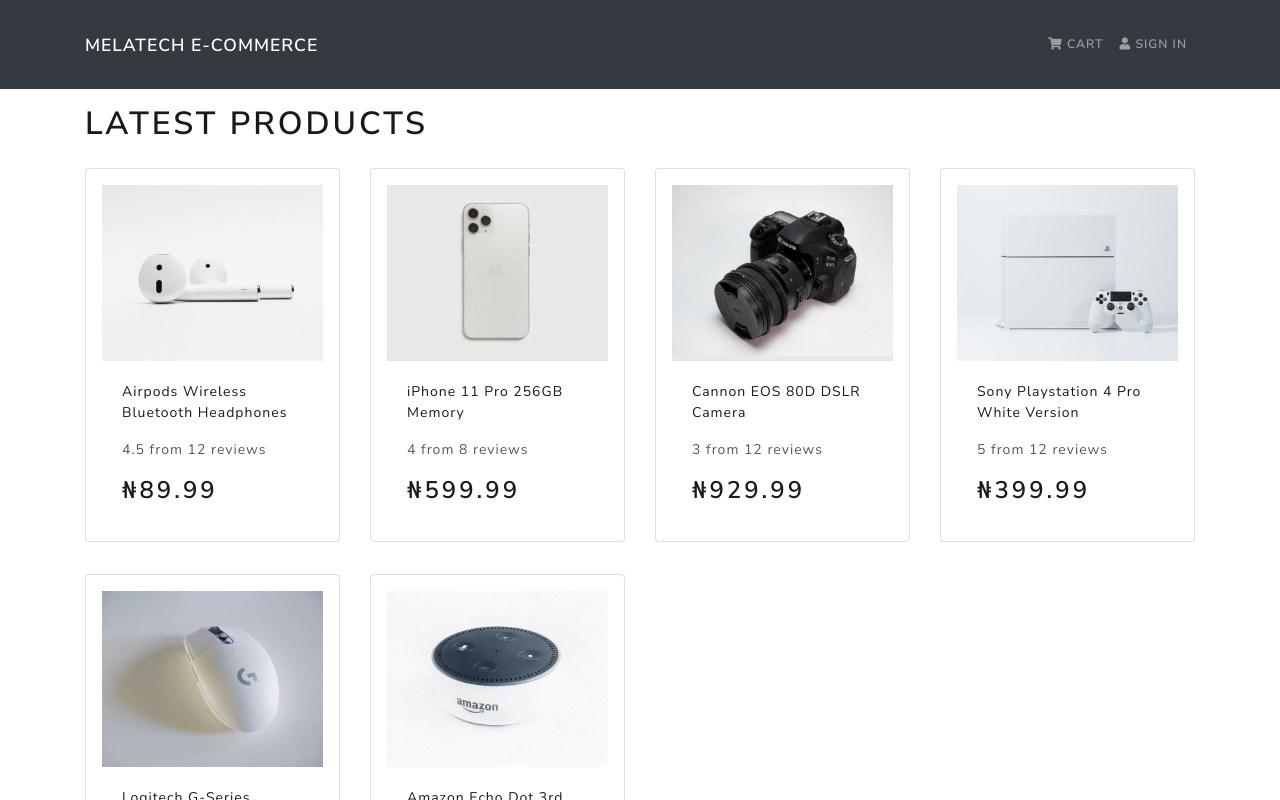
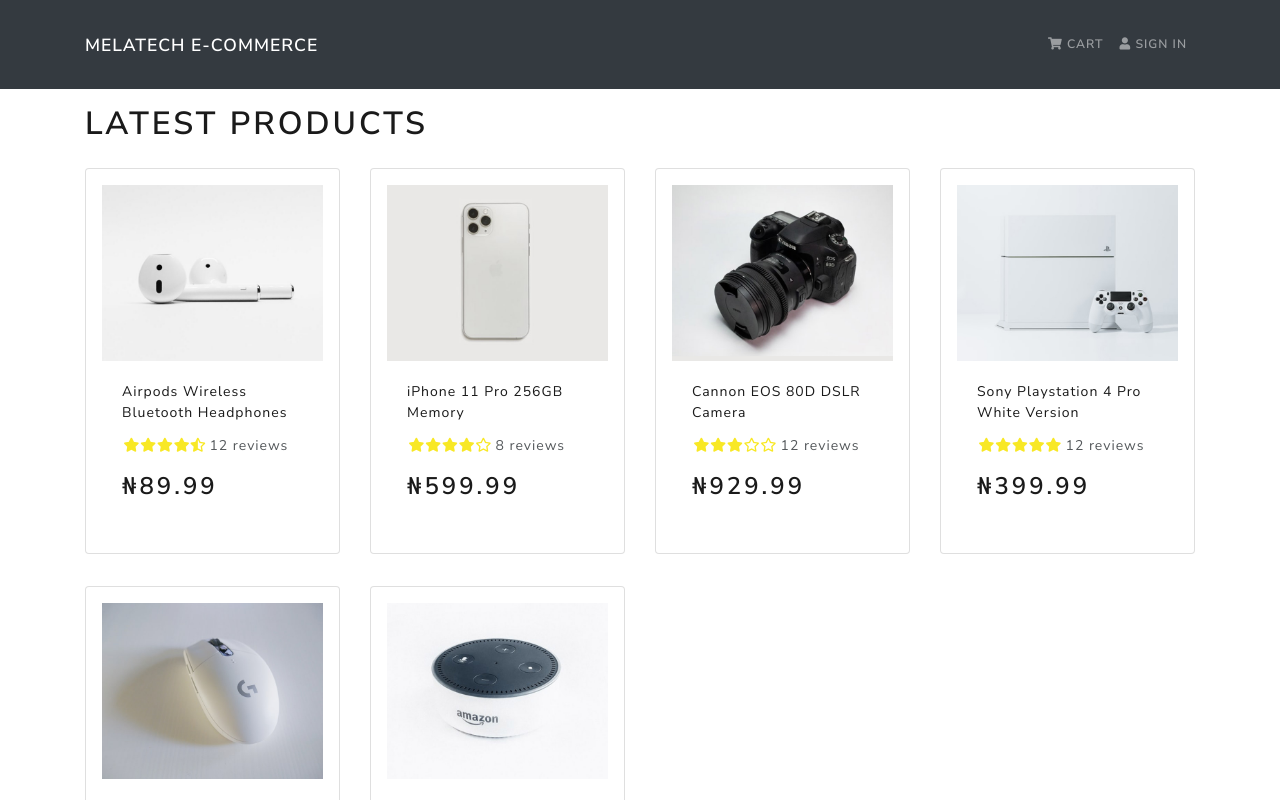
Before and after one commit to RobotChicken97/melatech-ecommerce, a React (Create React App) app in the folder frontend/: page / in a window 1280 px wide. Shown: the top 800 px of the page. Built offline with nearby package versions, Linux system fonts and the light colour scheme.

Commit message:
Ratings element integration

```diff
--- a/frontend/src/components/Product.js
+++ b/frontend/src/components/Product.js
@@ -1,5 +1,6 @@
 import React from "react";
 import { Card } from "react-bootstrap";
+import Rating from "./Rating";
 
 const Product = ({ product }) => {
   return (
@@ -14,9 +15,10 @@
           </Card.Title>
         </a>
         <Card.Text as={"div"}>
-          <div className={"my-3"}>
-            {product.rating} from {product.numReviews} reviews
-          </div>
+          <Rating
+            value={product.rating}
+            text={`${product.numReviews} reviews`}
+          />
         </Card.Text>
 
         <Card.Text as={"h3"}>₦{product.price}</Card.Text>
--- /dev/null
+++ b/frontend/src/components/Rating.js
@@ -0,0 +1,73 @@
+import React from "react";
+import PropTypes from "prop-types";
+
+const Rating = ({ value, text, color }) => {
+  return (
+    <div className={"rating"}>
+      <span>
+        <i
+          style={{ color }}
+          className={
+            value >= 1
+              ? "fas fa-star"
+              : value >= 0.5
+              ? "fas fa-star-half-alt"
+              : "far fa-star"
+          }
+        />
+        <i
+          style={{ color }}
+          className={
+            value >= 2
+              ? "fas fa-star"
+              : value >= 1.5
+              ? "fas fa-star-half-alt"
+              : "far fa-star"
+          }
+        />
+        <i
+          style={{ color }}
+          className={
+            value >= 3
+              ? "fas fa-star"
+              : value >= 2.5
+              ? "fas fa-star-half-alt"
+              : "far fa-star"
+          }
+        />
+        <i
+          style={{ color }}
+          className={
+            value >= 4
+              ? "fas fa-star"
+              : value >= 3.5
+              ? "fas fa-star-half-alt"
+              : "far fa-star"
+          }
+        />
+        <i
+          style={{ color }}
+          className={
+            value >= 5
+              ? "fas fa-star"
+              : value >= 4.5
+              ? "fas fa-star-half-alt"
+              : "far fa-star"
+          }
+        />
+      </span>
+      <span>{text && text}</span>
+    </div>
+  );
+};
+
+Rating.defaultProps = {
+  color: "#f8e825",
+};
+
+Rating.propTypes = {
+  value: PropTypes.number.isRequired,
+  text: PropTypes.string.isRequired,
+  color: PropTypes.string,
+};
+export default Rating;
--- a/frontend/src/index.css
+++ b/frontend/src/index.css
@@ -1,3 +1,10 @@
 main{
     min-height: 80vh;
 }
+ h3{
+     padding: 1rem 0;
+ }
+
+.rating span {
+    margin: 0.1rem;
+}
--- a/frontend/src/pages/HomePage.js
+++ b/frontend/src/pages/HomePage.js
@@ -9,7 +9,7 @@
       <h1>Latest Products</h1>
       <Row>
         {products.map((product) => (
-          <Col sm={12} md={6} lg={4} xl={3}>
+          <Col key={product._id} sm={12} md={6} lg={4} xl={3}>
             <Product product={product} />
           </Col>
         ))}
```
